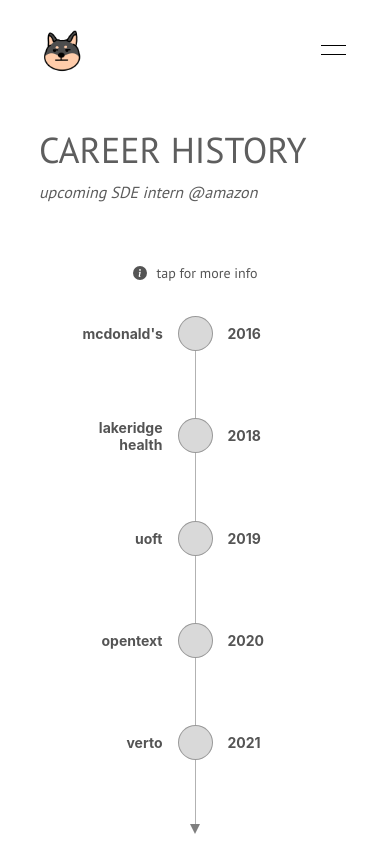
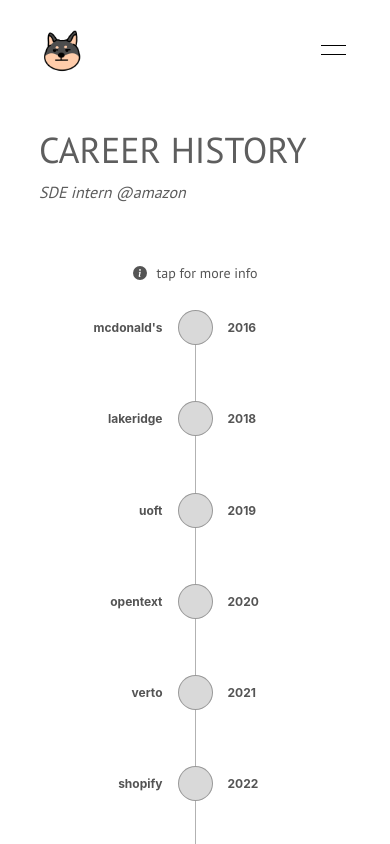
Before and after one commit to liubryann/portfolio-v4, a Next.js app: page /career in a window 390 px wide. Shown: the top 844 px of the page. Built offline with nearby package versions, Linux system fonts and the light colour scheme.

Commit message:
Added new career history and SEO

```diff
--- a/components/Container/container.module.scss
+++ b/components/Container/container.module.scss
@@ -9,3 +9,7 @@
   min-height: calc(100vh - 60px);
   justify-content: space-between;
 }
+
+.center {
+  align-items: center;
+}
--- a/components/Container/index.tsx
+++ b/components/Container/index.tsx
@@ -8,7 +8,12 @@
 
 const siteTitle = 'Bryan Liu';
 
-export default function Container({ children }) {
+interface ContainerProps {
+  center?: boolean,
+  children?: React.ReactNode
+}
+
+export default function Container({ center, children }: ContainerProps) {
   const [open, setOpen] = useState(false);
   const isMobile = useWindowSize();
 
@@ -17,7 +22,7 @@
       <Head>
         <meta
           name="description"
-          content="Bryan Liu's personal portfolio website"
+          content="Hi I'm Bryan, welcome to my personal website. I'm currently a 4th year student at UofT interning at Amazon as a Softare Development Engineer."
         />
         <meta name="og:title" content={siteTitle} />
         <title>{siteTitle}</title>
@@ -25,7 +30,7 @@
       </Head>
       <Header open={open} setOpen={setOpen} />
       <AnimatePresence>
-        <main className={styles.main} key="main">{children}</main>
+        <main className={`${styles.main} ${center ? styles.center : ''}`} key="main">{children}</main>
         { open && isMobile && (
           <motion.div
             initial={{ opacity: 0, zIndex:0 }}
--- a/pages/career/CareerTimeline/careertimeline.module.scss
+++ b/pages/career/CareerTimeline/careertimeline.module.scss
@@ -16,6 +16,10 @@
     align-items: center;
     min-width: 80px;
     flex-grow: 1;
+
+    .name {
+      z-index: -1;
+    }
 
     .lineWrapper {
       display: flex;
@@ -104,11 +108,27 @@
   margin-top: 50px;
 }
 
+@media (max-width: 1050px) {
+  .circle {
+    width: 20px;
+    height: 20px;
+  }
+
+  .company {
+    font-size: 12px;
+  }
+
+  .date {
+    font-size: 12px;
+  }
+}
+
 @media (max-width: 748px) {
   .timeline {
     flex-direction: column;
-    height: 80vh;
+    height: 95vh;
     padding-bottom: 50px;
+
 
     .company {
       width: 80px;
--- a/pages/career/CareerTimeline/index.tsx
+++ b/pages/career/CareerTimeline/index.tsx
@@ -15,28 +15,40 @@
       first: true
     },
     {
-      company: "lakeridge health",
+      company: "lakeridge",
       title: "IT Technichian High School Intern",
       date: "2018",
-      comment: "Provided IT help desk support across 5 Durham Region hospitals as well as performing hardware and network deployments.",
+      comment: "Provided IT help desk support across 5 Durham Region hospitals.",
     },
     {
       company: "uoft",
       title: "IT Help Desk Part-time",
-      comment: "Provided general in-person IT support as well as maintaining labs.",
+      comment: "Provided IT help desk support.",
       date: "2019",
     },
     {
       company: "opentext",
       title: "Full Stack Software Developer Intern",
-      comment: "Worked on the admin client for OpentText Media Management, creating a wysiwyg editor for clients to fully customize and preview email notifications.",
+      comment: "Worked on the admin client for OpentText Media Management.",
       date: "2020",
     },
     {
       company: "verto",
       title: "Full Stack Software Developer Intern",
-      comment: "Rapidly developing new features for the vaccine scheduling and lab testing solutions.",
+      comment: "Developing new features for vaccine scheduling and lab testing solutions.",
       date: "2021",
+    },
+    {
+      company: "shopify",
+      title: "Frontend Developer Intern",
+      comment: "Developed new features for Flow,  an ecommerce automation platform.",
+      date: "2022",
+    },
+    {
+      company: "amazon",
+      title: "Software Development Engineer Intern",
+      comment: "Streamlined onboarding of new shipping carriers for fulfilment team.",
+      date: "2022",
     }
   ]
 
@@ -46,7 +58,7 @@
   const careerInfoComponent = careerInfo.map((career, index) => {
     return (
       <div className={styles.career} key={career.company}>
-        <div className={`${globalStyles.annotationStyle} ${styles.company}`}>{career.company}</div>
+        <div className={`${globalStyles.annotationStyle} ${styles.company} ${styles.name}`}>{career.company}</div>
         <div className={styles.lineWrapper}>
           { !career?.first ? (
             <div className={styles.line} />
--- a/pages/career/index.tsx
+++ b/pages/career/index.tsx
@@ -5,12 +5,14 @@
 
 export default function Career() {
   return (
-    <Container>
-      <PageHeader
-        pageTitle="Career History"
-        title="CAREER HISTORY"
-        subtitleOne="upcoming SDE intern @amazon"
-      />
+    <Container center>
+      <div style={{ "marginRight": "auto"}}>
+        <PageHeader
+          pageTitle="Career History"
+          title="CAREER HISTORY"
+          subtitleOne="SDE intern @amazon"
+        />
+      </div>
       <CareerTimeline />
       <Footer
         middleLink="contact"
```
